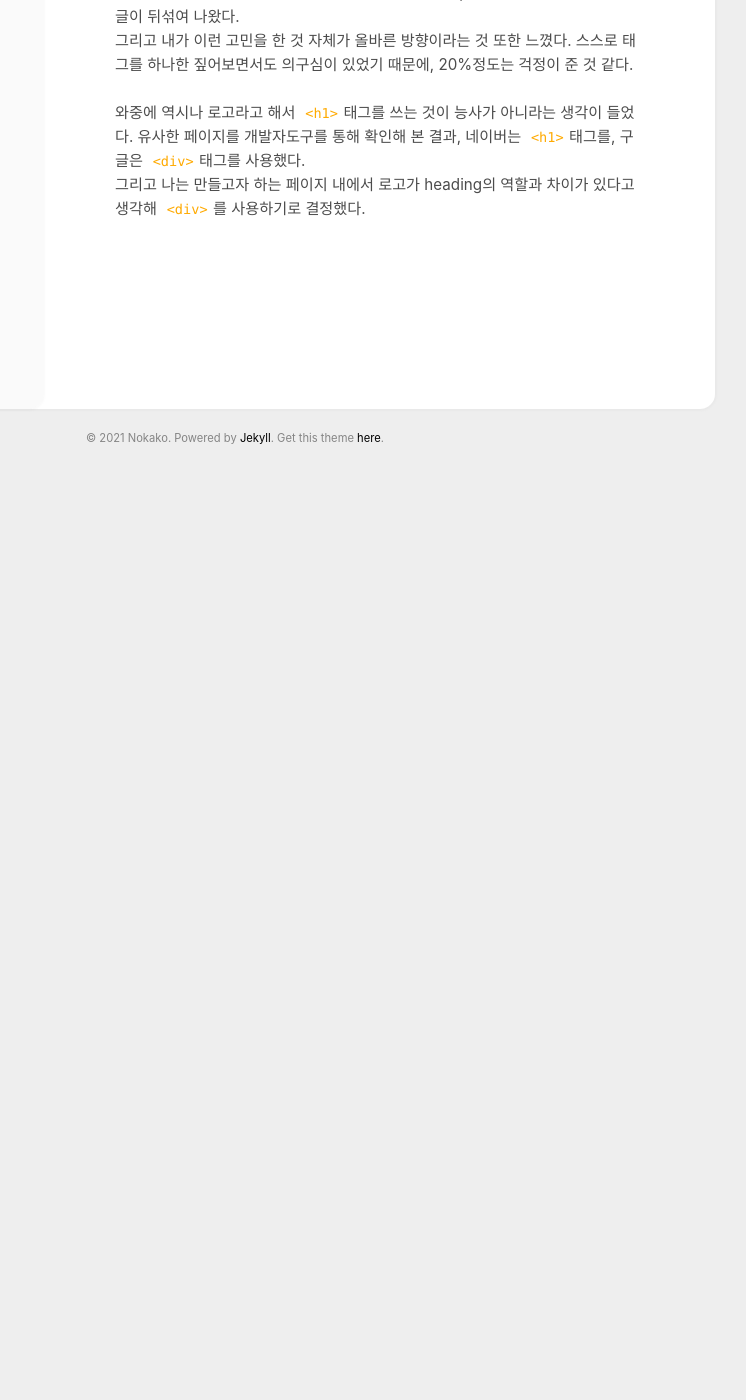
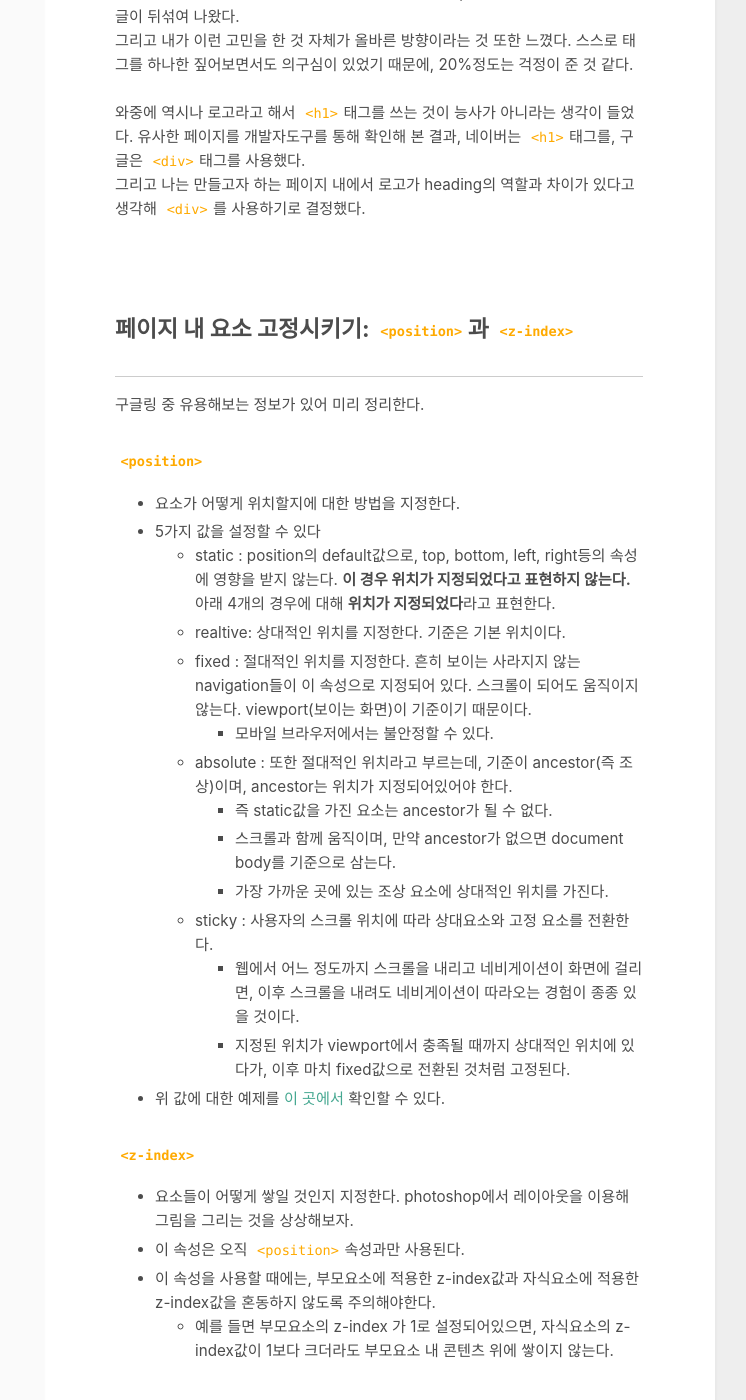
Before and after one commit to Nokako/Nokako.github.io, a Jekyll site: the page built from _posts/2021-02-12-27.md, in a window 1280 px wide and 1400 px high, scrolled down 2641 px. Shown: the whole window, without its empty margins (405-1151 px from the left). Built offline with Jekyll 4.4.1, drawn with Linux system fonts in a browser that asks for light colours; before the commit the page ends 3111 px from its top, so only the background shows below that.

Commit message:
TIL 추가작성

```diff
--- a/_posts/2021-02-12-27.md
+++ b/_posts/2021-02-12-27.md
@@ -83,3 +83,32 @@ default값은 `display: block;`이다.
 <br>
 와중에 역시나 로고라고 해서 `<h1>`태그를 쓰는 것이 능사가 아니라는 생각이 들었다. 유사한 페이지를 개발자도구를 통해 확인해 본 결과, 네이버는 `<h1>`태그를, 구글은 `<div>`태그를 사용했다.
 그리고 나는 만들고자 하는 페이지 내에서 로고가 heading의 역할과 차이가 있다고 생각해 `<div>`를 사용하기로 결정했다.
+
+<br>
+<br>
+
+## 페이지 내 요소 고정시키기: `<position>`과 `<z-index>`
+---
+구글링 중 유용해보는 정보가 있어 미리 정리한다.
+
+### [`<position>`](https://www.w3schools.com/css/css_positioning.asp)
+- 요소가 어떻게 위치할지에 대한 방법을 지정한다.
+- 5가지 값을 설정할 수 있다
+    - static : position의 default값으로, top, bottom, left, right등의 속성에 영향을 받지 않는다. **이 경우 위치가 지정되었다고 표현하지 않는다.** 아래 4개의 경우에 대해 **위치가 지정되었다**라고 표현한다.
+    - realtive: 상대적인 위치를 지정한다. 기준은 기본 위치이다.
+    - fixed : 절대적인 위치를 지정한다. 흔히 보이는 사라지지 않는 navigation들이 이 속성으로 지정되어 있다. 스크롤이 되어도 움직이지 않는다. viewport(보이는 화면)이 기준이기 때문이다.
+        - 모바일 브라우저에서는 불안정할 수 있다.
+    - absolute : 또한 절대적인 위치라고 부르는데, 기준이 ancestor(즉 조상)이며, ancestor는 위치가 지정되어있어야 한다.
+        - 즉 static값을 가진 요소는 ancestor가 될 수 없다.
+        - 스크롤과 함께 움직이며, 만약 ancestor가 없으면 document body를 기준으로 삼는다.
+        - 가장 가까운 곳에 있는 조상 요소에 상대적인 위치를 가진다.
+    - sticky : 사용자의 스크롤 위치에 따라 상대요소와 고정 요소를 전환한다.
+        - 웹에서 어느 정도까지 스크롤을 내리고 네비게이션이 화면에 걸리면, 이후 스크롤을 내려도 네비게이션이 따라오는 경험이 종종 있을 것이다.
+        - 지정된 위치가 viewport에서 충족될 때까지 상대적인 위치에 있다가, 이후 마치 fixed값으로 전환된 것처럼 고정된다.
+- 위 값에 대한 예제를 [이 곳에서](https://www.w3schools.com/css/css_positioning.asp) 확인할 수 있다.
+
+### [`<z-index>`](https://www.w3schools.com/cssref/pr_pos_z-index.asp)
+- 요소들이 어떻게 쌓일 것인지 지정한다. photoshop에서 레이아웃을 이용해 그림을 그리는 것을 상상해보자.
+- 이 속성은 오직 `<position>`속성과만 사용된다.
+- 이 속성을 사용할 때에는, 부모요소에 적용한 z-index값과 자식요소에 적용한 z-index값을 혼동하지 않도록 주의해야한다.
+    - 예를 들면 부모요소의 z-index 가 1로 설정되어있으면, 자식요소의 z-index값이 1보다 크더라도 부모요소 내 콘텐츠 위에 쌓이지 않는다.
```
